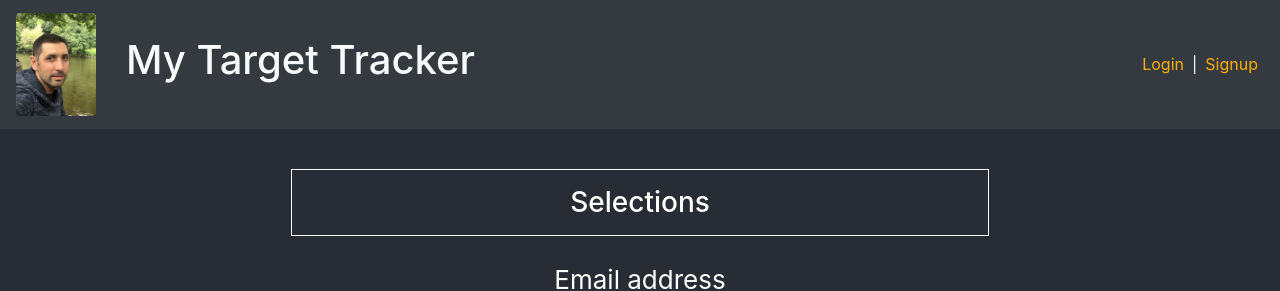
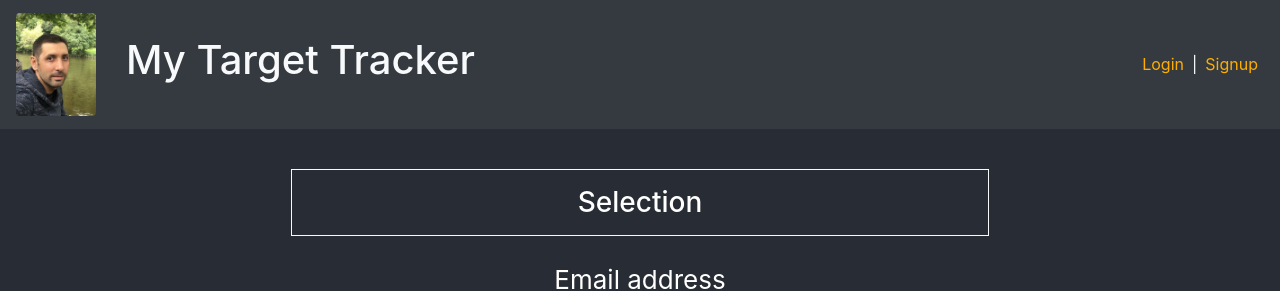
Before and after one commit to halitos/Halit-Target_Tracker, a React (Create React App) app in the folder client/: page /selections in a window 1280 px wide. Shown: the top 291 px of the page. Built offline with nearby package versions, Linux system fonts and the light colour scheme.

Commit message:
typo correction

```diff
--- a/client/src/components/FormDeneme.js
+++ b/client/src/components/FormDeneme.js
@@ -9,7 +9,7 @@ export default function FormDeneme() {
         {/* <Link to="/">
           <button className="btn btn-sm btn-info h-50">Home</button>
         </Link> */}
-        <h3 className="border border-light p-3 my-2 w-75">Selections</h3>
+        <h3 className="border border-light p-3 my-2 w-75">Selection</h3>
       </div>
       <Form className="w-75 mt-3">
         <Form.Group controlId="exampleForm.ControlInput1">
--- a/client/src/components/Greeting.js
+++ b/client/src/components/Greeting.js
@@ -25,7 +25,7 @@ export default function Greeting() {
       <p>{greeting ? greeting.message : "loading"}</p>
       <p>{email ? `email from mock DB : ${email}` : "loading"}</p>
       <Link to="/selections">
-        <button className="btn-lg btn-info">See Selections</button>
+        <button className="btn-lg btn-info">Selection</button>
       </Link>
     </div>
   );
```
